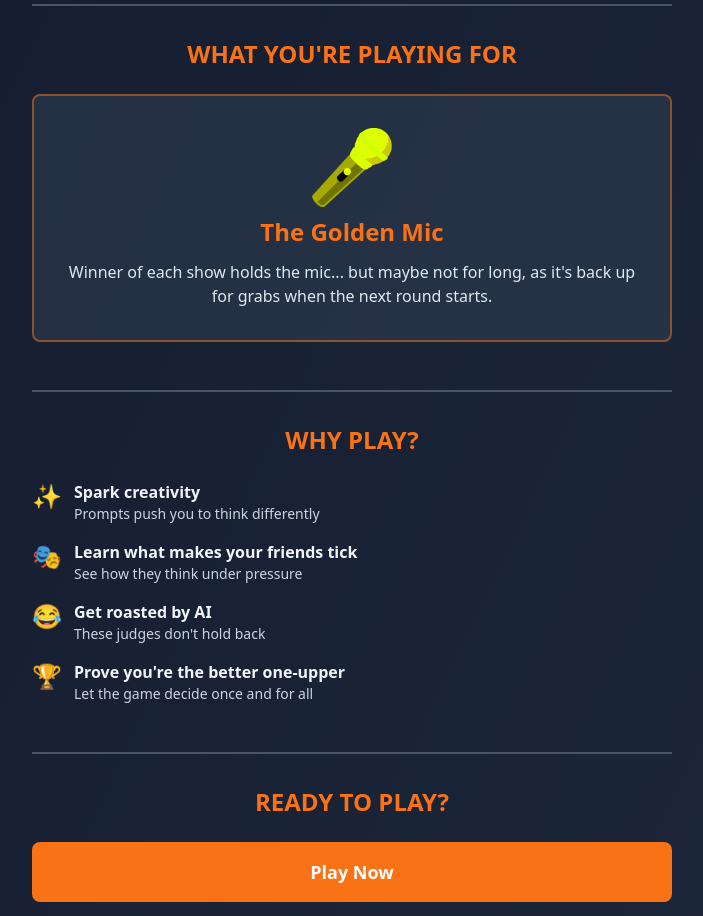
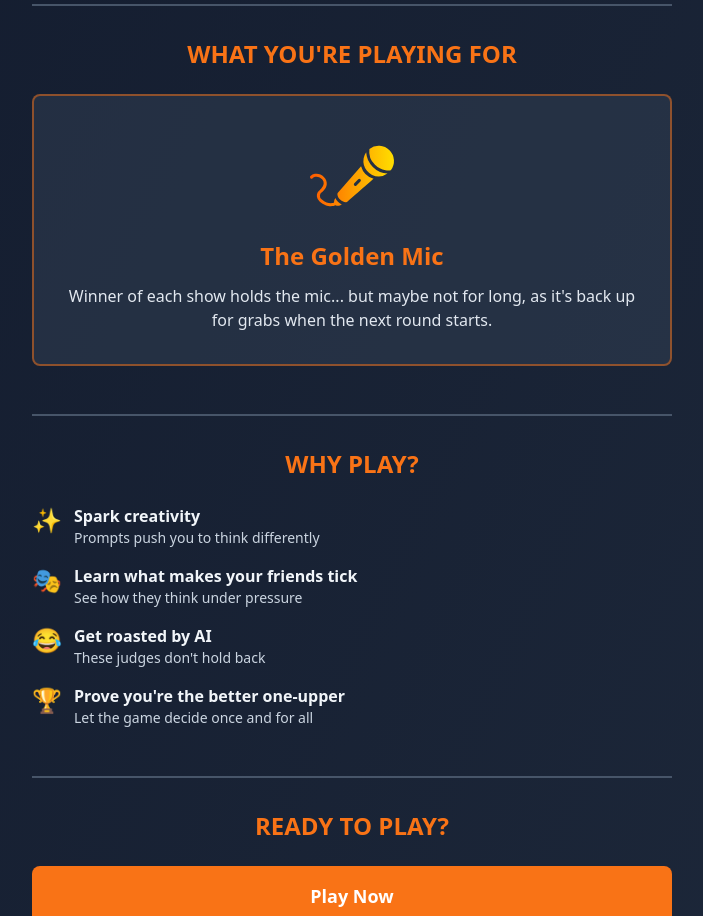
Before and after one commit to camichaels/one-upper-1v1-app, a React (Vite) app: page / in a window 1280 px wide. Shown: the part 1540-2456 px from the top of the page, without its empty margins (288-991 px from the left). Built offline with nearby package versions, Linux system fonts and the light colour scheme; no server answers.

Commit message:
landing update

```diff
--- a/src/components/LandingPage.jsx
+++ b/src/components/LandingPage.jsx
@@ -1,5 +1,6 @@
 import { Link, useNavigate } from 'react-router-dom';
 import { useEffect } from 'react';
+import GoldenMic from '../assets/microphone.svg';
 
 export default function LandingPage() {
   const navigate = useNavigate();
@@ -145,9 +146,11 @@ export default function LandingPage() {
 
           {/* Golden Mic Callout */}
           <div className="bg-slate-700/50 border-2 border-orange-500/50 rounded-lg p-8 text-center">
-            <div className="text-7xl mb-4" style={{ filter: 'sepia(100%) saturate(500%) hue-rotate(25deg) brightness(1.3)' }}>
-              🎤
-            </div>
+            <img
+              src={GoldenMic}
+              alt="Golden Microphone"
+              className="w-24 h-24 mx-auto mb-4"
+            />
             <h3 className="text-2xl font-bold text-orange-500 mb-3">The Golden Mic</h3>
             <p className="text-slate-200">
               Winner of each show holds the mic... but maybe not for long, as it's back up for grabs when the next round starts.
```
